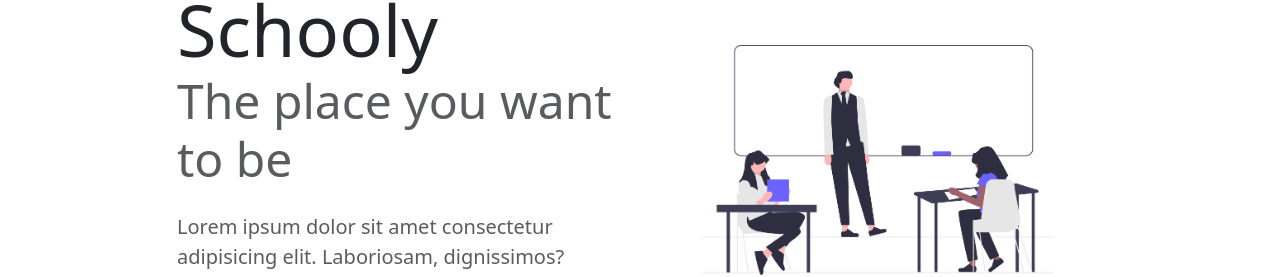
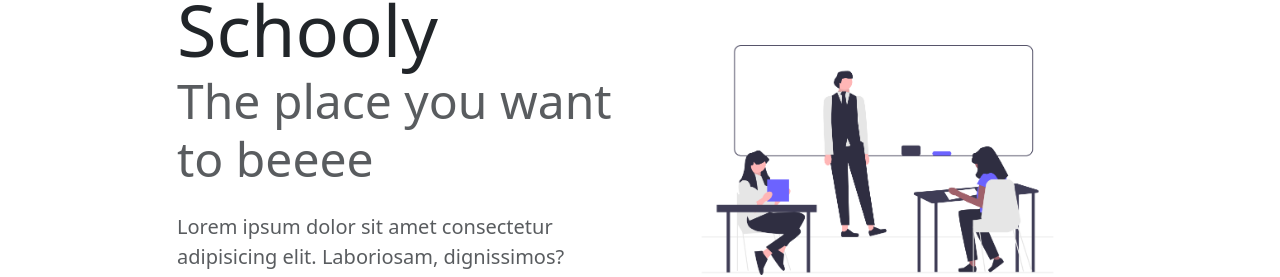
Before and after one commit to bogdan-itschool/schooly, a plain HTML site: page index.html in a window 1280 px wide. Shown: the part 186-463 px from the top of the page. Drawn offline with nearby package versions, Linux system fonts and the light colour scheme.

Commit message:
change header text

```diff
--- a/index.html
+++ b/index.html
@@ -77,7 +77,9 @@
           <div class="col-md-5 text-center text-md-start">
             <h1>
               <div class="display-2">Schooly</div>
-              <div class="display-5 text-muted">The place you want to be</div>
+              <div class="display-5 text-muted">
+                The place you want to beeee
+              </div>
             </h1>
             <p class="lead my-4 text-muted">
               Lorem ipsum dolor sit amet consectetur adipisicing elit.
```
